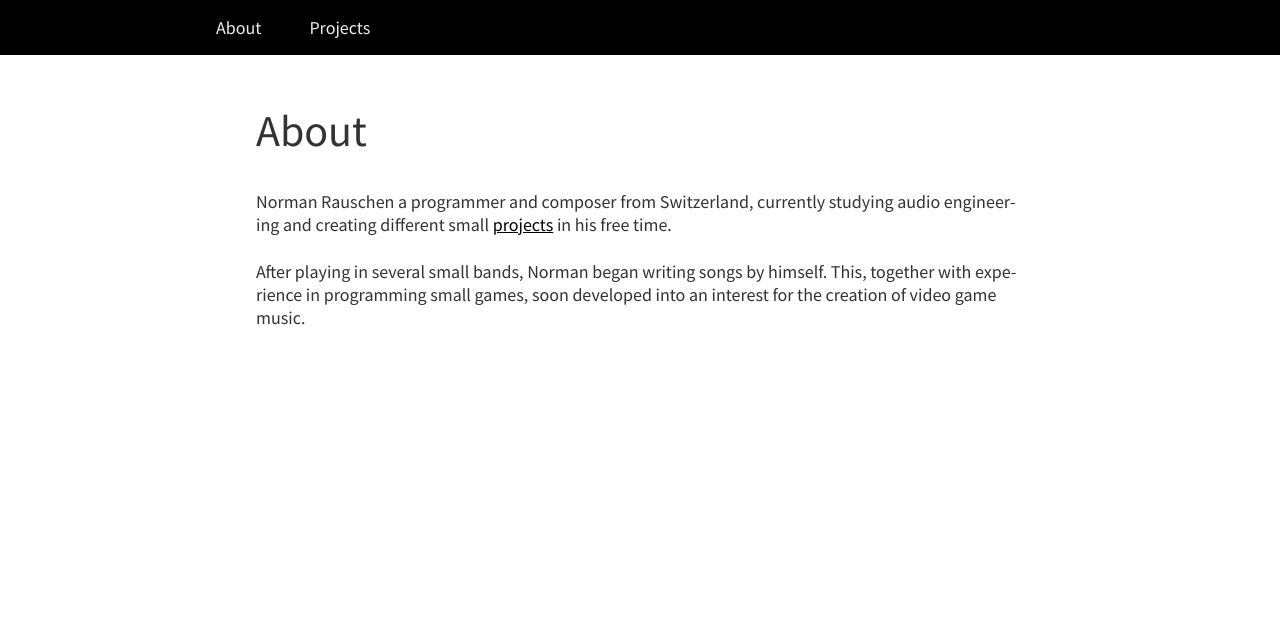
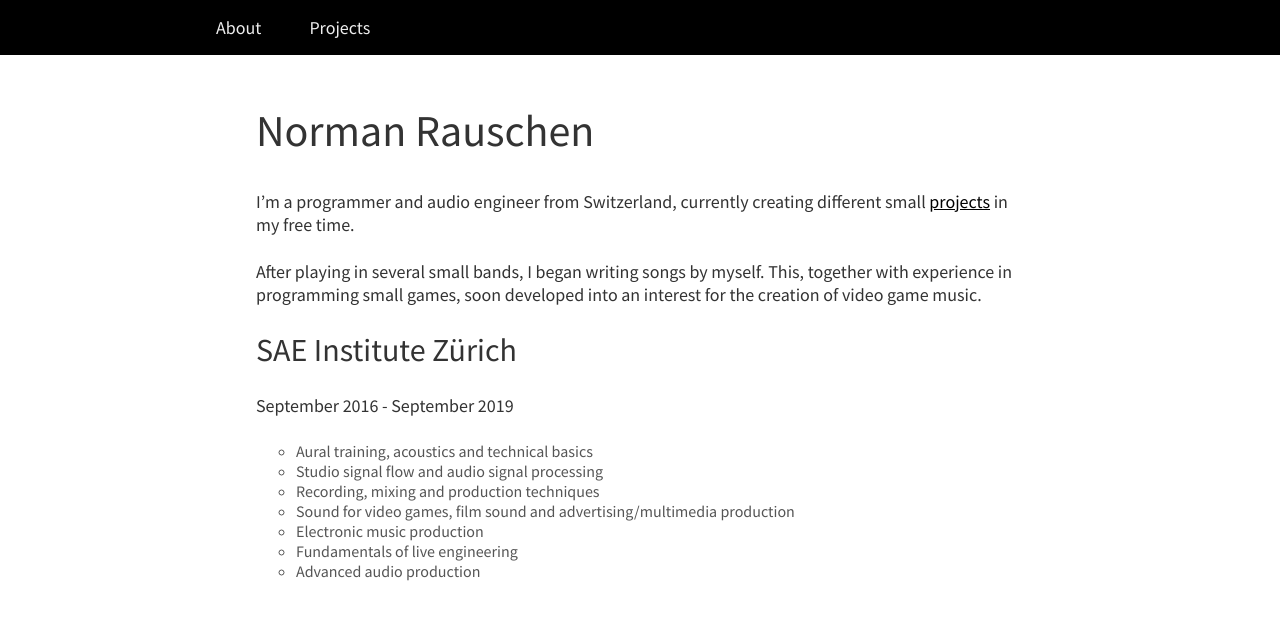
Before and after one commit to vulpivia/vulpivia.github.io, a Jekyll site: the page built from index.md, in a window 1280 px wide. Shown: the top 620 px of the page. Built offline with Jekyll 4.4.1, drawn with Linux system fonts in a browser that asks for light colours; some web fonts are replaced.

Commit message:
Update About page

```diff
--- a/index.md
+++ b/index.md
@@ -1,12 +1,24 @@
 ---
-title: About
+title: Norman Rauschen
 layout: monochrome
 ---
 
-Norman Rauschen a programmer and composer from Switzerland, currently studying
-audio engineering and creating different small
-[projects](https://acid147.github.io/projects.html) in his free time.
+I'm a programmer and audio engineer from Switzerland, currently creating
+different small [projects](https://acid147.github.io/projects.html) in my free
+time.
 
-After playing in several small bands, Norman began writing songs by himself.
-This, together with experience in programming small games, soon developed into
-an interest for the creation of video game music.
+After playing in several small bands, I began writing songs by myself. This,
+together with experience in programming small games, soon developed into an
+interest for the creation of video game music.
+
+## SAE Institute Zürich
+
+September 2016 - September 2019
+
+- Aural training, acoustics and technical basics
+- Studio signal flow and audio signal processing
+- Recording, mixing and production techniques
+- Sound for video games, film sound and advertising/multimedia production
+- Electronic music production
+- Fundamentals of live engineering
+- Advanced audio production
```
